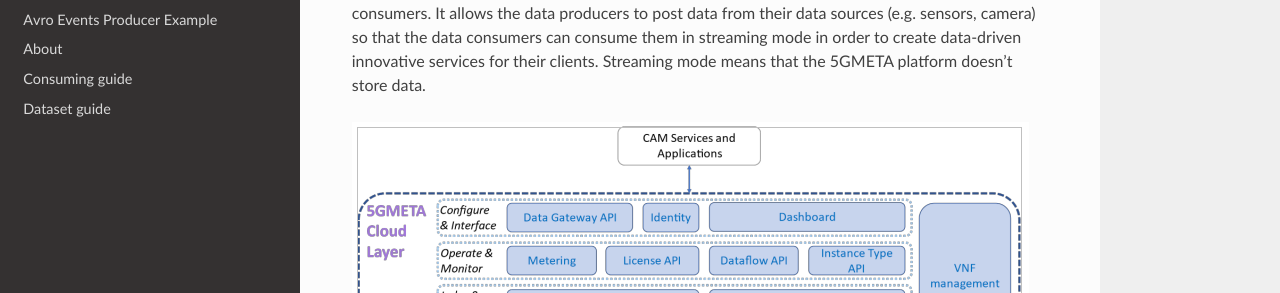
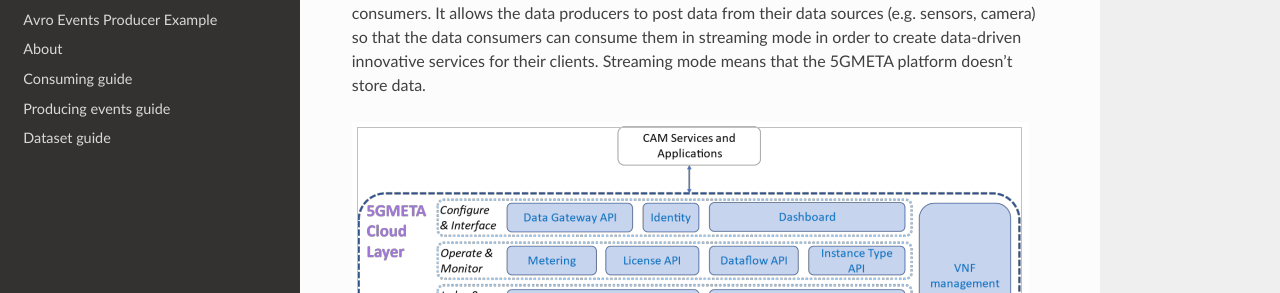
Before and after one commit to jperezcolmenar/5gmeta-dev, an MkDocs documentation site: the page built from docs/index.md, in a window 1280 px wide. Shown: the part 416-709 px from the top of the page. Built offline with MkDocs 1.6.1, drawn with Linux system fonts in a browser that asks for light colours; nearby versions of some CDN libraries.

Commit message:
add events producer guide

```diff
--- a/mkdocs.yml
+++ b/mkdocs.yml
@@ -8,5 +8,6 @@ nav:
     - Avro Events Producer Example: stream-avro-producer.md
     - About: about.md
     - Consuming guide: consuming-guide.md
+    - Producing events guide: producing_events_guide.md
     - Dataset guide: datasets.md
 theme: readthedocs
```
